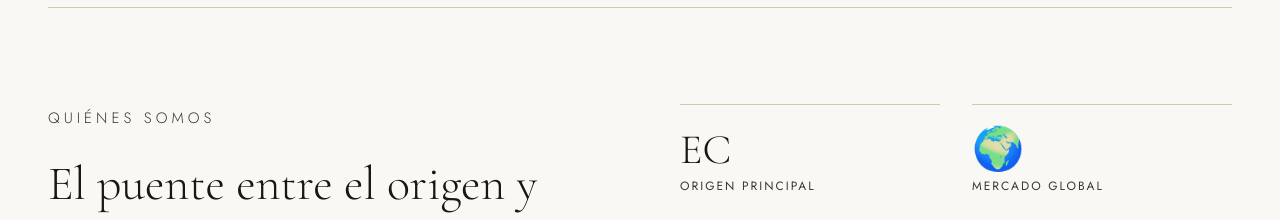
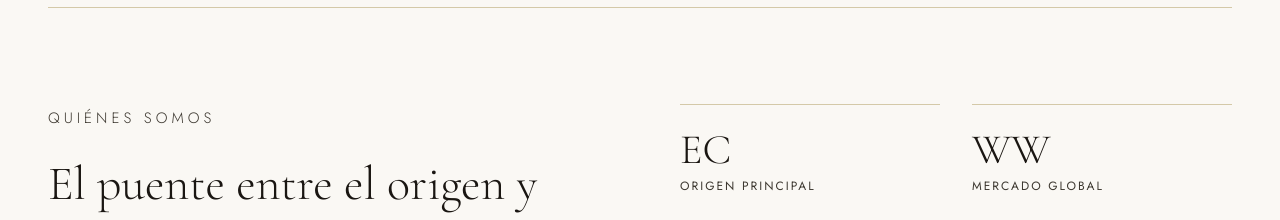
Before and after one commit to joserod747/cacaoorigin, a plain HTML site: page index.html in a window 1280 px wide. Shown: the part 800-1020 px from the top of the page. Drawn offline with nearby package versions, Linux system fonts and the light colour scheme.

Commit message:
Update index.html

```diff
--- a/index.html
+++ b/index.html
@@ -241,7 +241,7 @@
     </div>
     <div class="about-stats">
       <div class="stat"><div class="stat-num">EC</div><div class="stat-label" data-es="Origen principal" data-en="Primary origin">Origen principal</div></div>
-      <div class="stat"><div class="stat-num">🌍</div><div class="stat-label" data-es="Mercado global" data-en="Worldwide">Mercado global</div></div>
+      <div class="stat"><div class="stat-num">WW</div><div class="stat-label" data-es="Mercado global" data-en="Worldwide">Mercado global</div></div>
       <div class="stat"><div class="stat-num">FOB</div><div class="stat-label" data-es="Condición estándar" data-en="Standard terms">Condición estándar</div></div>
       <div class="stat"><div class="stat-num">B2B</div><div class="stat-label" data-es="Solo empresas" data-en="Business only">Solo empresas</div></div>
     </div>
```
